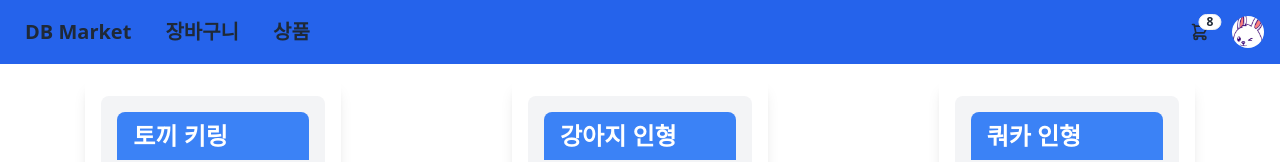
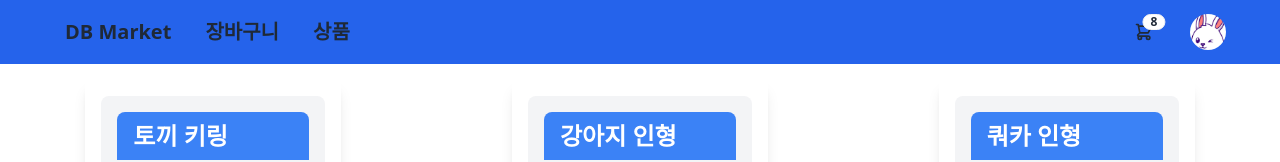
Before and after one commit to fbehddn/shoppingMall, a React (Create React App) app in the folder frontend/: page / in a window 1280 px wide. Shown: the top 162 px of the page. Built offline with nearby package versions, Linux system fonts and the light colour scheme.

Commit message:
style: 스타일 수정

```diff
--- a/frontend/src/components/Navbar.js
+++ b/frontend/src/components/Navbar.js
@@ -3,7 +3,7 @@ import image from "../assets/chatbot.jpg";
 const Navbar = () => {
   return (
     <div className="navbar bg-blue-600">
-      <div className="flex-1">
+      <div className="flex-1 mx-10">
         <a href="/" className="btn btn-ghost normal-case text-xl">
           DB Market
         </a>
@@ -14,7 +14,7 @@ const Navbar = () => {
           상품
         </a>
       </div>
-      <div className="flex-none">
+      <div className="flex-none mx-10 gap-4">
         <div className="dropdown dropdown-end">
           <label tabindex="0" className="btn btn-ghost btn-circle">
             <div className="indicator">
@@ -50,7 +50,7 @@ const Navbar = () => {
         </div>
         <div className="dropdown dropdown-end">
           <label tabindex="0" className="btn btn-ghost btn-circle avatar">
-            <div className="w-8 rounded-full">
+            <div className="w-9 rounded-full">
               <img src={image} alt="im" />
             </div>
           </label>
--- a/frontend/src/components/Product-detail.js
+++ b/frontend/src/components/Product-detail.js
@@ -16,9 +16,9 @@ const ProductDetail = () => {
           />
         </div>
         <div className="w-1/2 ml-40">
-          <h1 className="text-4xl">{productData.name}</h1>
-          <h2 className="text-2xl mt-2">{productData.price}</h2>
-          <p className="mt-2">{productData.description}</p>
+          <h1 className="text-6xl mb-10">{productData.name}</h1>
+          <h2 className="text-4xl mt-2 mb-10">{productData.price}</h2>
+          <p className="mt-2 text-xl">{productData.description}</p>
           <button className="mt-4 px-6 py-2 btn btn-outline btn-primary">
             Cart
           </button>
```
Also changed, not shown: frontend/src/assets/quoka.png (added).
